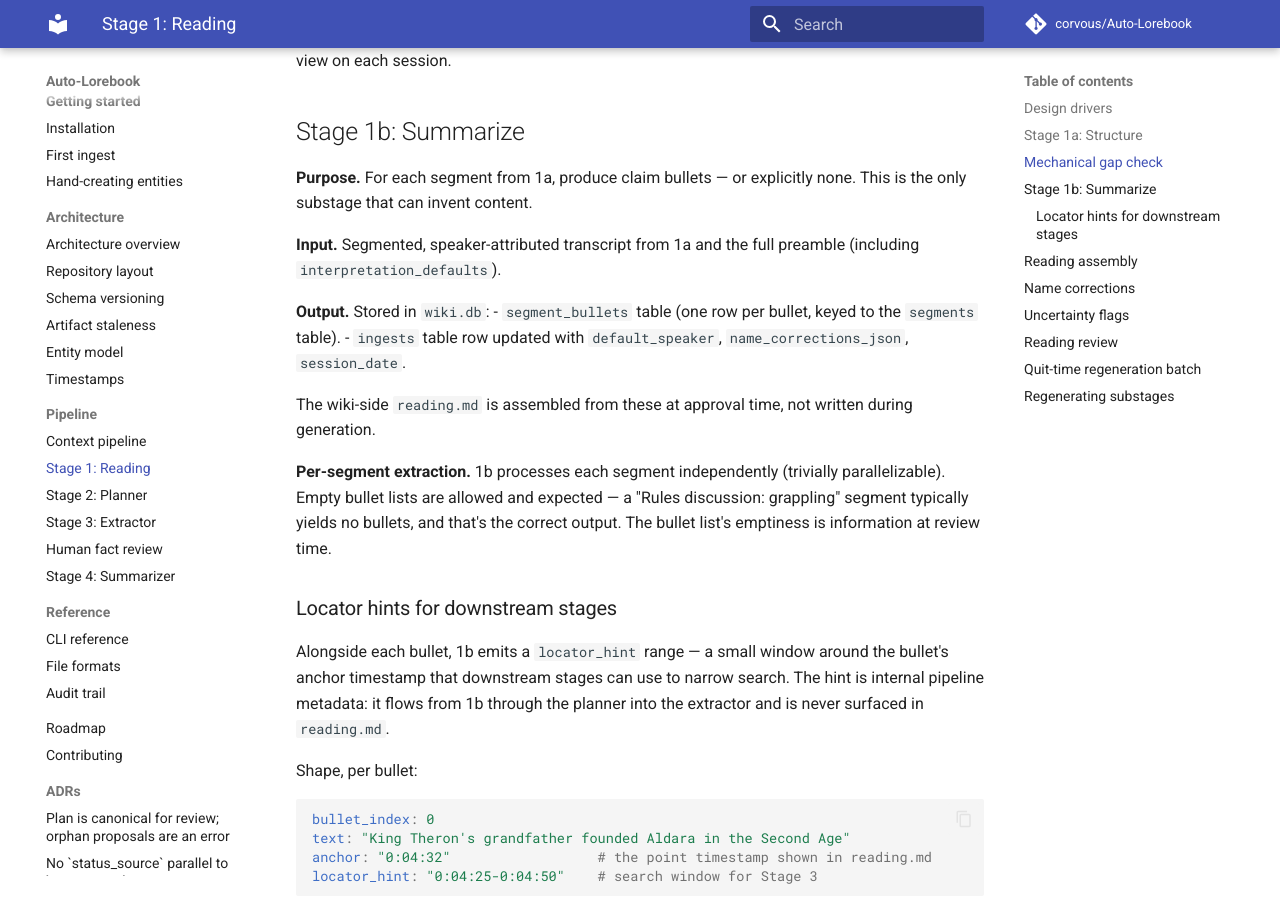
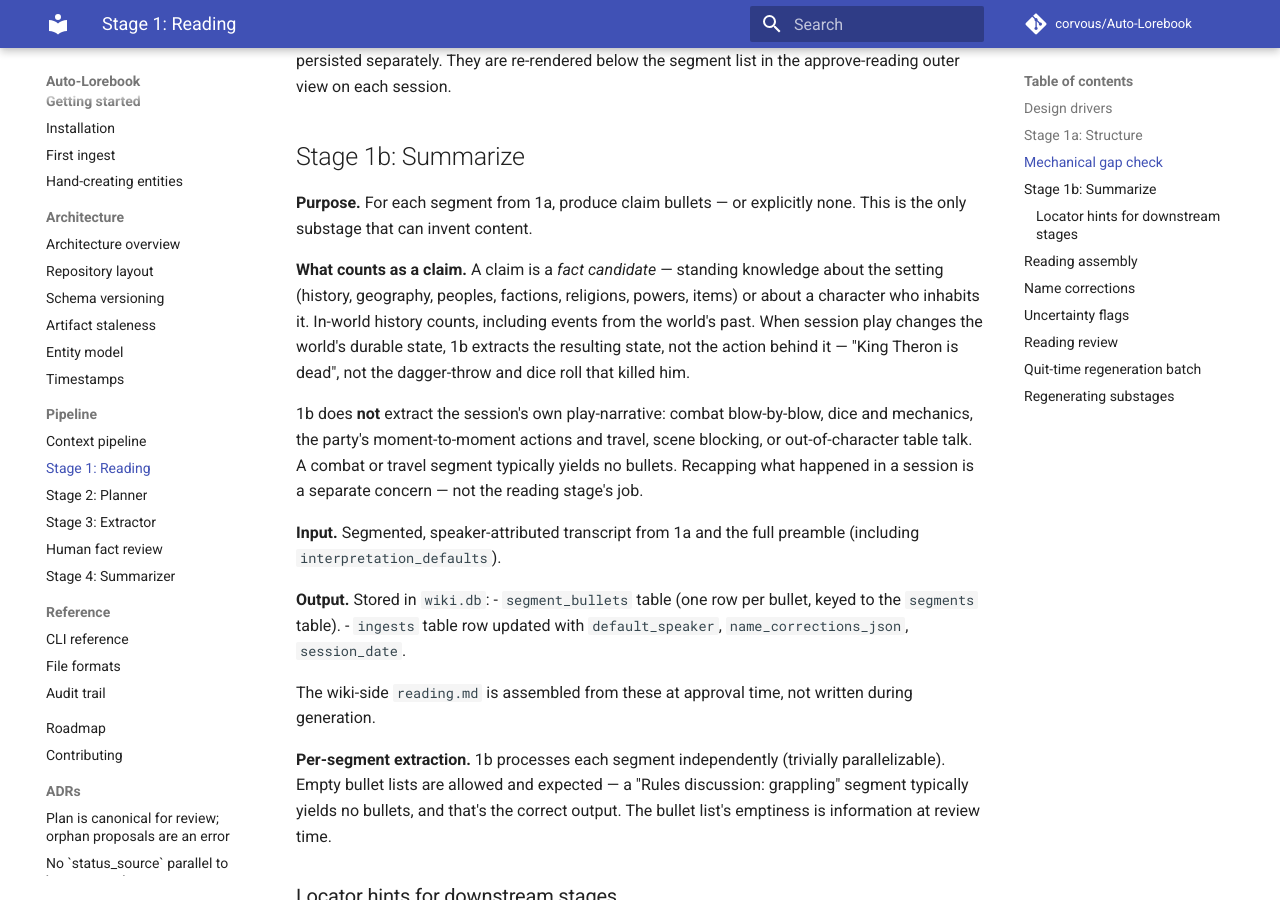
Before and after one commit to CorVous/Auto-Lorebook, an MkDocs documentation site: the page built from docs/pipeline/reading.md, in a window 1280 px wide and 900 px high, scrolled down 2569 px. Built offline with MkDocs 1.6.1 and Material for MkDocs 9.7.7, drawn with Linux system fonts in a browser that asks for light colours; comment, search, counter and statistics services are not loaded; some of the changed text lies outside the part shown.

Commit message:
Refine Stage 1b to extract setting facts, not session play-narrative
Stage 1b previously extracted "worldbuilding and narrative claims" and
tilted toward over-inclusion, so an actual-play transcript yielded
session-play as facts: combat blow-by-blow, dice rolls, the party's
travel and moment-to-moment actions, out-of-character table talk.

The 1b prompt now extracts only claims — standing knowledge about the
setting or a character who inhabits it. When session play changes the
world's durable state, 1b extracts the resulting state, not the action
behind it ("King Theron is dead", not the dagger-throw and dice). The
session's own play-narrative is excluded; recapping it is a separate
concern.

Adds the `aldara-session` QA fixture, whose eight segments deliberately
mix lore with session-play, and updates docs/pipeline/reading.md and
CONTEXT.md (new Claim and Session event terms) to match.

https://claude.ai/code/session_01MVzVBSWcBeciu3j2PYjMXj

```diff
--- a/docs/pipeline/reading.md
+++ b/docs/pipeline/reading.md
@@ -22,8 +22,9 @@ Two properties of the intended use dominate the design of this stage:
 2. **Missed claims are worse than spurious ones.** An omitted claim in
    a one-shot ingest is a permanent gap nothing downstream will
    surface. A spurious claim costs the human seconds to reject. The
-   pipeline tilts toward over-inclusion: surface anything plausibly
-   claim-bearing and let the human filter.
+   pipeline tilts toward over-inclusion — but only *within* the fact
+   category: surface borderline lore and let the human filter. It never
+   licenses the session's own play-narrative as a claim (see Stage 1b).
 
 These drive three design decisions: 1a covers the whole transcript (no
 scope filter); segmentation and attribution run as one pass; a
@@ -130,6 +131,20 @@ the segment list in the approve-reading outer view on each session.
 
 **Purpose.** For each segment from 1a, produce claim bullets — or
 explicitly none. This is the only substage that can invent content.
+
+**What counts as a claim.** A claim is a *fact candidate* — standing
+knowledge about the setting (history, geography, peoples, factions,
+religions, powers, items) or about a character who inhabits it. In-world
+history counts, including events from the world's past. When session
+play changes the world's durable state, 1b extracts the resulting
+state, not the action behind it — "King Theron is dead", not the
+dagger-throw and dice roll that killed him.
+
+1b does **not** extract the session's own play-narrative: combat
+blow-by-blow, dice and mechanics, the party's moment-to-moment actions
+and travel, scene blocking, or out-of-character table talk. A combat or
+travel segment typically yields no bullets. Recapping what happened in
+a session is a separate concern — not the reading stage's job.
 
 **Input.** Segmented, speaker-attributed transcript from 1a and the
 full preamble (including `interpretation_defaults`).
```
Also changed, not shown: CONTEXT.md (+17 -0 lines), src/auto_lorebook/_qa_fixtures/aldara-session/info.yaml (added, +19 -0 lines), src/auto_lorebook/_qa_fixtures/aldara-session/structure.yaml (added, +46 -0 lines), 2 other files.
